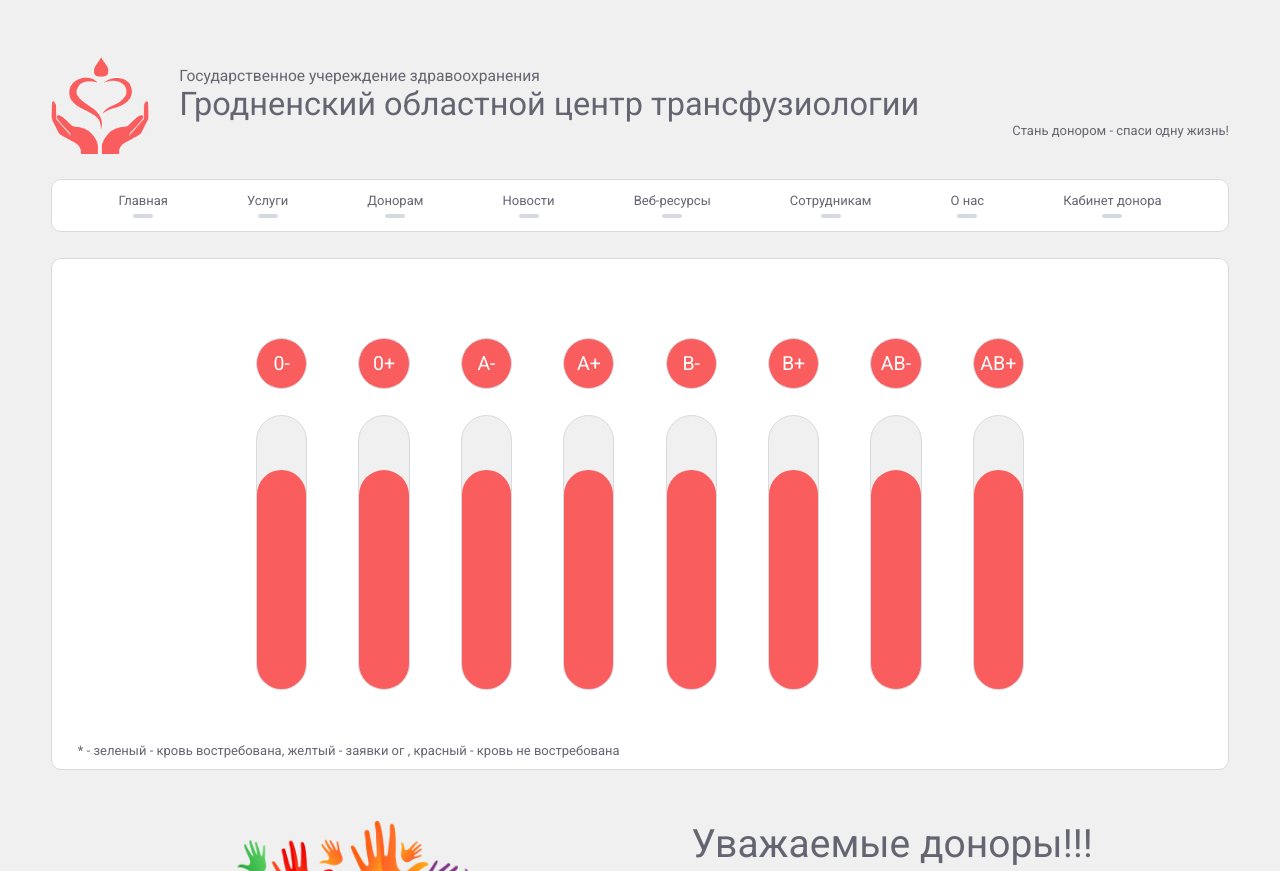
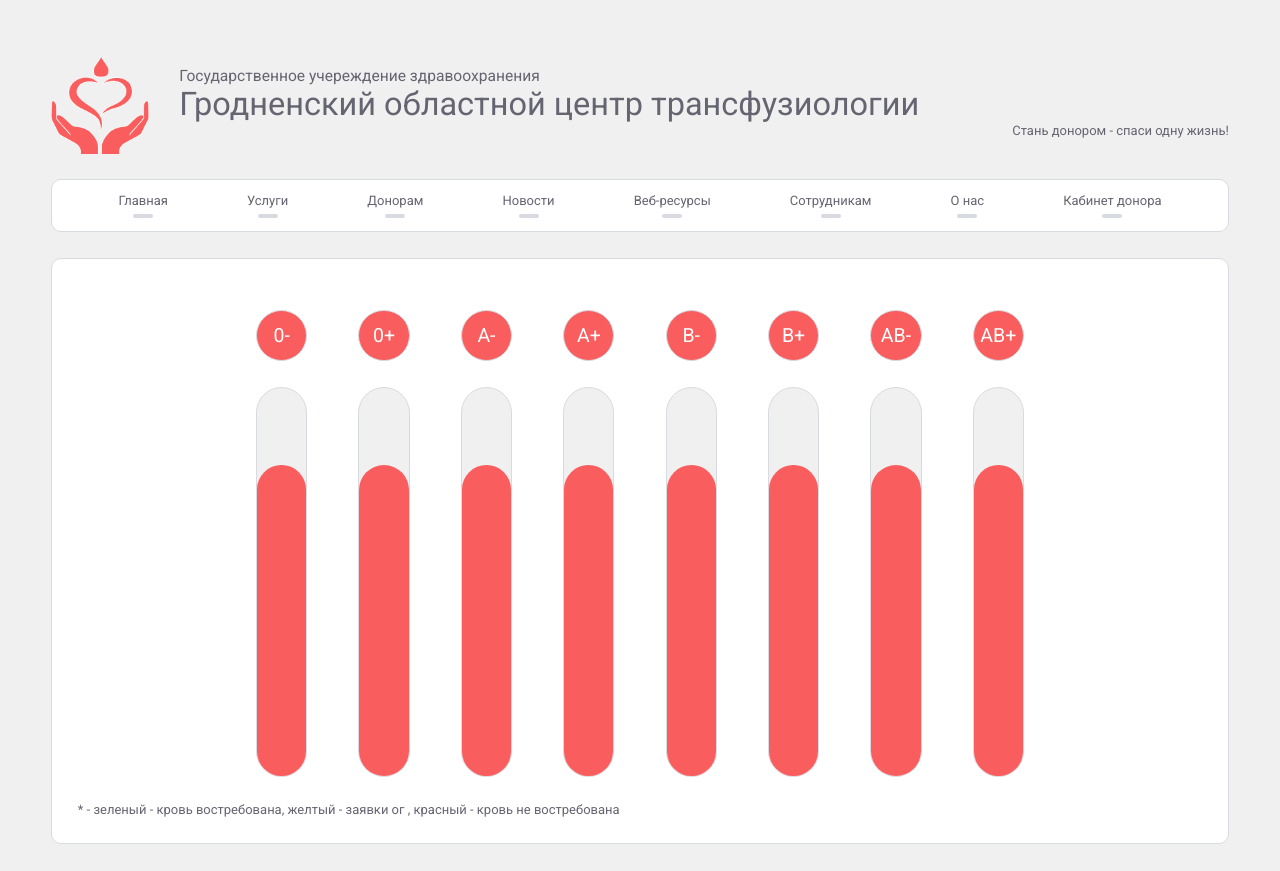
Before and after one commit to Helovei/DonorWebSiteWordpress, a PHP site: page / in a window 1280 px wide. Shown: the top 871 px of the page. Run offline with PHP 8.4, Linux system fonts and the light colour scheme.

Commit message:
bug fix with size containers

```diff
--- a/src/style/general/componets-styles/blood-status.css
+++ b/src/style/general/componets-styles/blood-status.css
@@ -3,12 +3,10 @@
     justify-content: center;
     align-items: center;
     gap: 4vw;
-    width: 100%;
-    height: 100%;
+    margin: 2vw;
 }
 
 .blood-status__indicator {
-    height: 100%;
     display: flex;
     flex-direction: column;
     justify-content: center;
@@ -46,7 +44,7 @@
     align-items: end;
     border-radius: 50px;
     max-height: 100%;
-    height: 60%;
+    height: 30rem;
     width: 4vw;
     border: 1px solid var(--default-border-color);
     background-color: var(--light-grey);
--- a/src/style/general/general-style.css
+++ b/src/style/general/general-style.css
@@ -2,14 +2,6 @@
 @import "footer-style.css";
 @import "nav_bar-style.css";
 @import "variables.css";
-
-/*  for dev  */
-
-html,
-body {
-    min-height: 100%;
-    height: 100%;
-}
 
 @media screen and (min-width: 320px) {
     :root {
@@ -73,8 +65,6 @@ a {
 }
 
 .container {
-    min-height: 40vw;
-    height: auto;
     border-radius: 10px;
     padding: 2vw;
 }
--- a/src/style/home/home-page-style.css
+++ b/src/style/home/home-page-style.css
@@ -27,7 +27,7 @@
 
 .youtube-box {
     width: 100%;
-    height: 100%;
+    height: 50rem;
     display: flex;
     align-items: center;
     justify-content: center;
```
